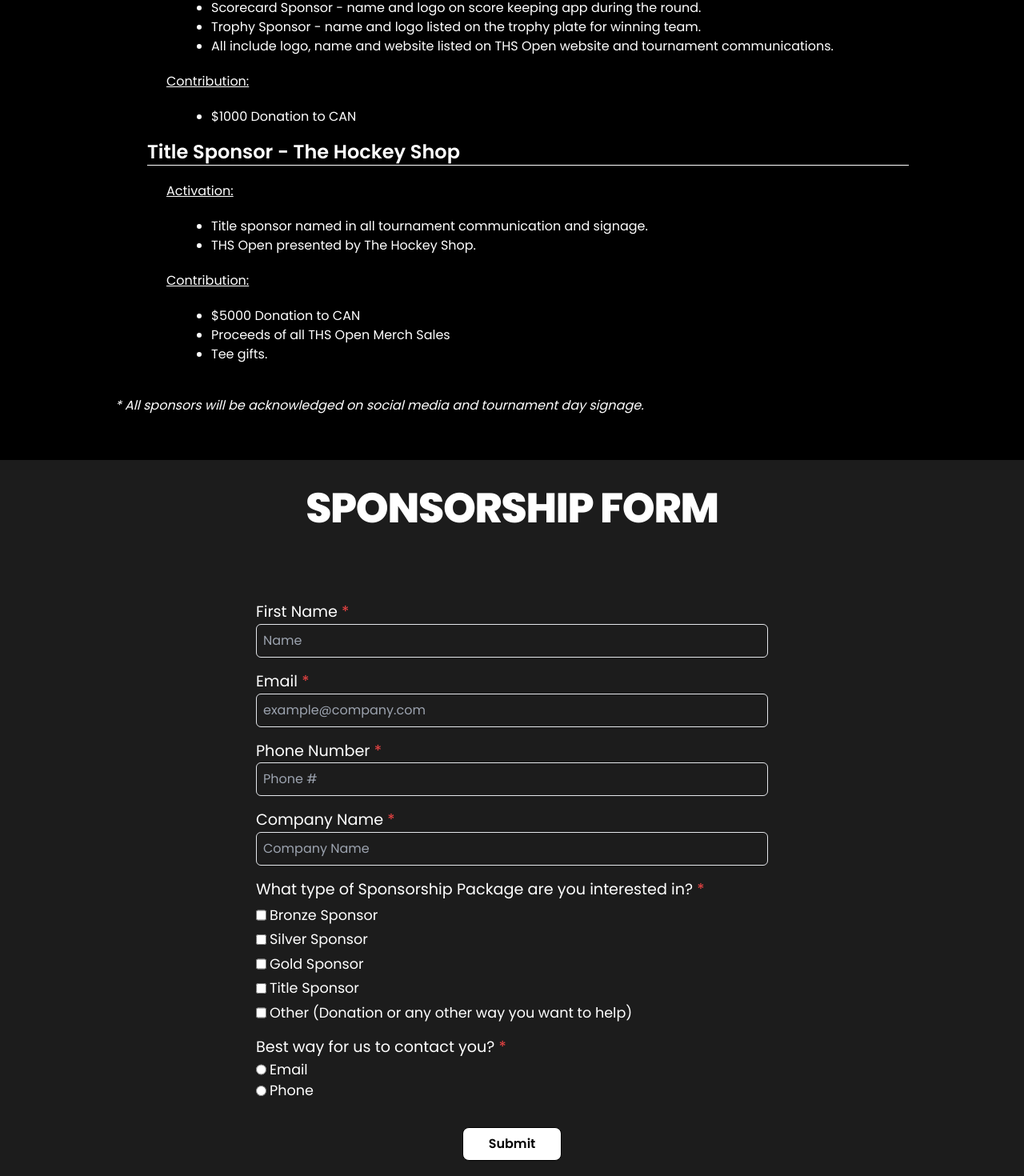
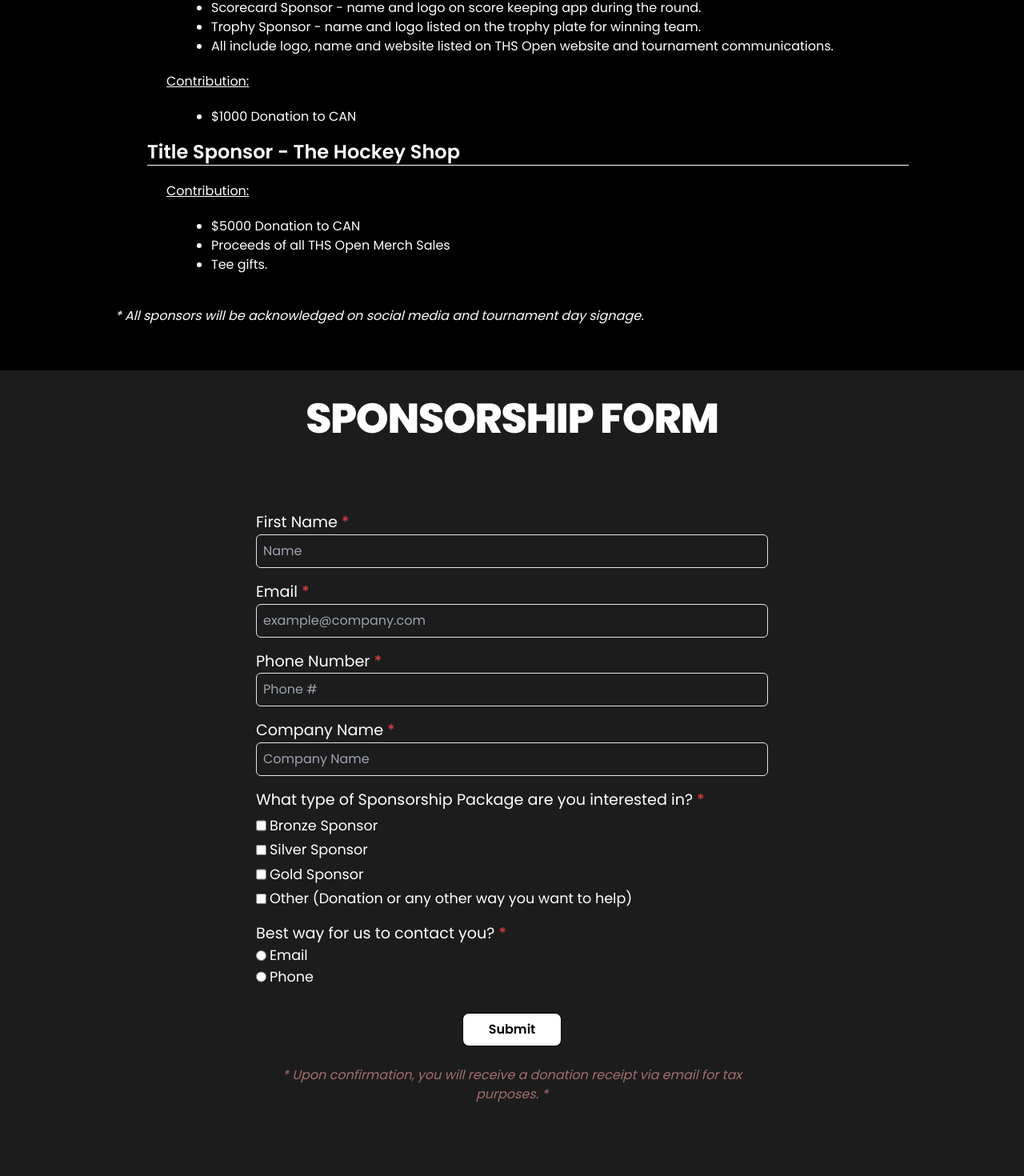
Before and after one commit to gianpinili/thsopen, a React (Vite) app: page /sponsor-form in a window 1280 px wide. Shown: the part 1235-2705 px from the top of the page at 80% size. Built offline with nearby package versions, Linux system fonts and the light colour scheme.

Commit message:
take out Title Sponsor activation, update form

```diff
--- a/src/components/Sponsor.jsx
+++ b/src/components/Sponsor.jsx
@@ -70,12 +70,16 @@ function Sponsor() {
        {expandedSponsor === sponsor.level ? <ChevronUp className="text-black" /> : <ChevronDown className="text-black" />}
       </div>
       <div className={`overflow-hidden transition-all duration-[1.5s] ${expandedSponsor === sponsor.level ? 'max-h-screen opacity-100' : 'max-h-0 opacity-0'}`}>
+       {sponsor.level !== "Title Sponsor" && (
+        <>
          <p className='font-semibold mt-2 underline'>Activation</p>
          <ul className="text-black mt-2 ml-4 list-disc text-sm md:px-[2rem] md:text-lg">
           {sponsor.activation.map((item, index) => (
            <li key={index}>{item}</li>
           ))}
          </ul>
+        </>
+       )}
        <p className='font-semibold mt-2 underline'>Contribution</p>
        <ul className="text-black mt-2 ml-4 list-disc text-sm md:px-[2rem] md:text-lg">
         {sponsor.contribution.map((item, index) => (
--- a/src/components/SponsorDescription.jsx
+++ b/src/components/SponsorDescription.jsx
@@ -76,12 +76,16 @@ function SponsorDescription() {
       <p className="font-semibold text-lg md:text-2xl border-b border-white">
        {sponsor.level}
       </p>
+      {sponsor.level !== "Title Sponsor - The Hockey Shop" && (
+       <>
         <p className="underline my-2 pl-6">Activation:</p>
         <ul className="list-disc md:pl-20 px-[2rem]">
          {sponsor.activation.map((item, i) => (
           <li key={i}>{item}</li>
          ))}
         </ul>
+       </>
+      )}
       <p className="underline my-2 pl-6">Contribution:</p>
       <ul className="list-disc md:pl-20 px-[2rem]">
        {sponsor.contribution.map((item, i) => (
--- a/src/components/SponsorForm.jsx
+++ b/src/components/SponsorForm.jsx
@@ -74,7 +74,6 @@ function SponsorForm() {
     bronze: false,
     silver: false,
     gold: false,
-    title: false,
     other: false
    });
 
@@ -206,17 +205,6 @@ function SponsorForm() {
       <div className="flex gap-1">
        <input
         type="checkbox"
-        id="title"
-        name="title"
-        checked={sponsor.title}
-        onChange={handleSponsorChange}
-        className={errors.sponsor ? 'border-red-500' : ''}
-       />
-       <label htmlFor="title" className="md:text-[1.1rem] 2xl:text-[1.25rem]">Title Sponsor</label>
-      </div>
-      <div className="flex gap-1">
-       <input
-        type="checkbox"
         id="other"
         name="other"
         checked={sponsor.other}
--- a/src/pages/SponsorPage.jsx
+++ b/src/pages/SponsorPage.jsx
@@ -1,11 +1,9 @@
-import { ChevronDown, ChevronUp } from 'lucide-react';
+import { ChevronDown, ChevronUp, MoveDown } from 'lucide-react';
 import { useState, useEffect } from 'react';
 import useIntersectionObserver from '../useIntersectionObserver';
 import MitchHero from '../assets/mitchblacknwhite.jpg';
-import { MoveDown } from 'lucide-react';
 import OurSponsors from '../components/OurSponsors';
 import { Link } from 'react-router-dom';
-
 
 function SponsorPage() {
 
@@ -49,6 +47,7 @@ function SponsorPage() {
    contribution: ["$250 Donation to CAN"]
   }
  ];
+
  const scrollTo = (id) => {
   const element = document.getElementById(id);
   if (element) {
@@ -86,7 +85,7 @@ function SponsorPage() {
     <div className='md:w-1/2 flex flex-col md:px-[2rem] md:pt-[5rem] lg:px-[4rem] xl:px-[6rem] 2xl:px-[8rem] items-center md:items-start'>
      <h1 className="text-white font-poppins font-extrabold text-2xl md:text-3xl lg:text-4xl text-left uppercase tracking-tighter">For all sponsorship inquiries, please reach out to us using the form here:</h1>
      <div className='flex my-8'>
-      <Link to={'/sponsor-form'} className='rounded-md border border-white px-8 py-5 text-white font-bold hover:bg-black hover:text-white duration-300 uppercase md:mt-[3rem]'>Sponsorship Inquiry</Link>
+      <Link to={'/sponsor-form'} className='rounded-md border border-white px-8 py-5 text-white font-bold hover:border-black hover:bg-white hover:text-black duration-300 uppercase md:mt-[3rem]'>Sponsorship Inquiry</Link>
      </div>
     </div>
     <div id="sponsors" className="text-white mt-10 bg-black py-6 px-[.5rem] md:px-[1rem] font-spacemono md:w-1/2 md:mt-[6rem]">
@@ -97,12 +96,16 @@ function SponsorPage() {
         {expandedSponsor === sponsor.level ? <ChevronUp className="text-white" /> : <ChevronDown className="text-white" />}
        </div>
        <div className={`overflow-hidden transition-all duration-[1.5s] ${expandedSponsor === sponsor.level ? 'max-h-screen opacity-100' : 'max-h-0 opacity-0'}`}>
+        {sponsor.level !== "Title Sponsor" && (
+         <>
           <p className='font-semibold mt-2 underline'>Activation</p>
           <ul className="text-white mt-2 ml-4 list-disc text-sm md:px-[2rem] md:text-lg">
            {sponsor.activation.map((item, index) => (
             <li key={index}>{item}</li>
            ))}
           </ul>
+         </>
+        )}
         <p className='font-semibold mt-2 underline'>Contribution</p>
         <ul className="text-white mt-2 ml-4 list-disc text-sm md:px-[2rem] md:text-lg">
          {sponsor.contribution.map((item, index) => (
```
Lines whose indentation alone changed are shown as unchanged.
